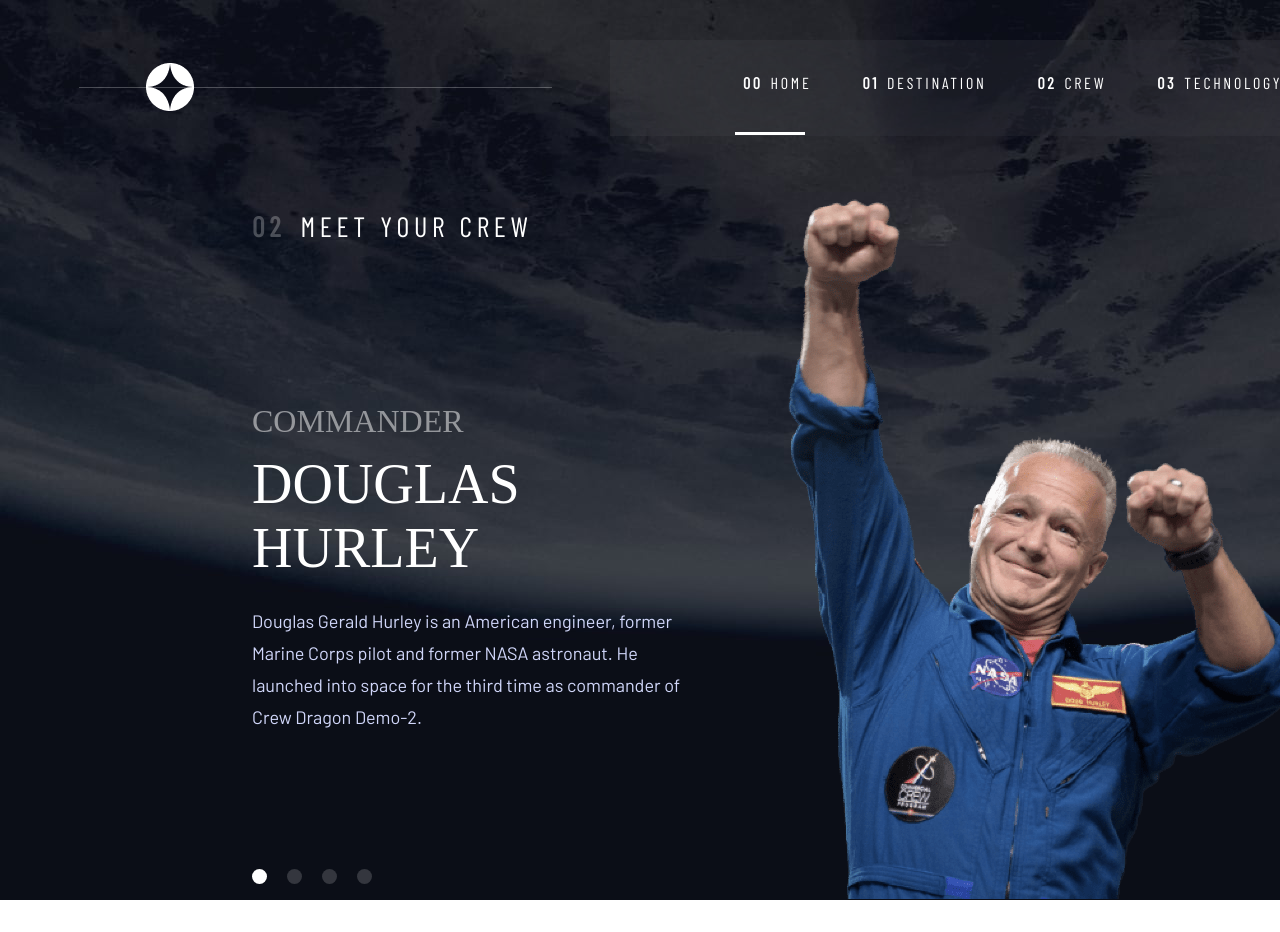
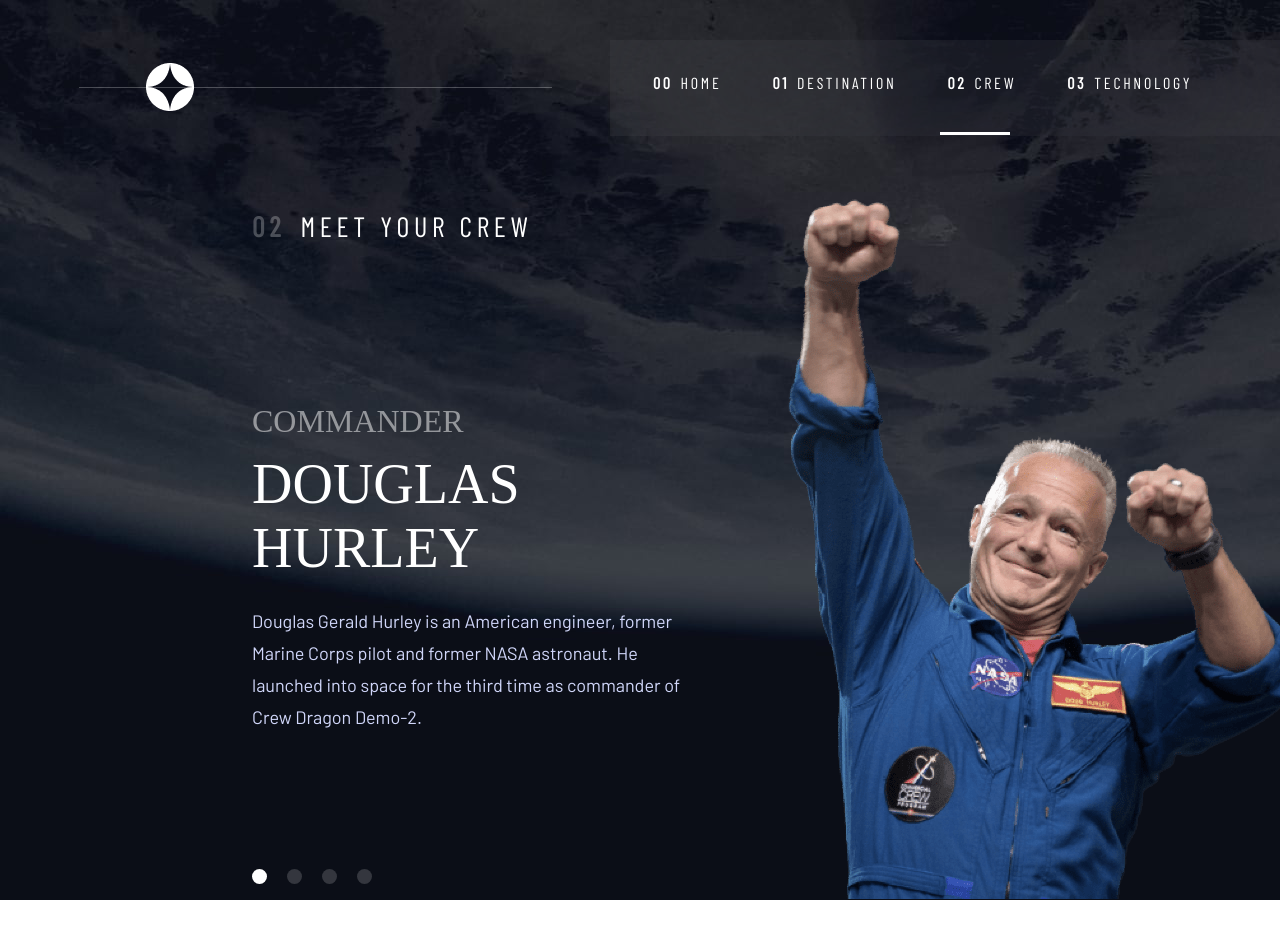
Before and after one commit to Adimula3/sapce-tourism-react, a React (Create React App) app: page /crewA in a window 1280 px wide. Shown: the top 932 px of the page. Built offline with nearby package versions, Linux system fonts and the light colour scheme; a web font is replaced by a local one.

Commit message:
desktop-view

```diff
--- a/src/components/navbar.js
+++ b/src/components/navbar.js
@@ -1,7 +1,7 @@
 import React from "react";
 import '../styles/style.css';
 import Brand from '../assets/home/img.png';
-import {Link} from "react-router-dom";
+import {Link, NavLink} from "react-router-dom";
 const Navbar = () => {
     return (
         <div>
@@ -10,17 +10,17 @@
                     <Link className="navbar-brand" to="/"><img src={Brand} alt="brand"/></Link>
                     <hr/>
                     <ul className="navbar-nav me-auto mb-2 mb-lg-0">
-                        <li className="nav-item active">
-                            <Link to="/"  className="nav-link down-active"><b>00</b>Home</Link>
+                        <li className="nav-item">
+                            <NavLink to="/"  className="nav-link"><b>00</b>Home</NavLink>
                         </li>
                         <li className="nav-item">
-                            <Link to="/destinationA" className="nav-link"><b>01</b>Destination</Link>
+                            <NavLink to="/destinationA" className="nav-link"><b>01</b>Destination</NavLink>
                         </li>
                         <li className="nav-item">
-                            <Link to="/crewA"  className="nav-link"><b>02</b>Crew</Link>
+                            <NavLink to="/crewA"  className="nav-link"><b>02</b>Crew</NavLink>
                         </li>
                         <li className="nav-item">
-                            <Link to="/technologyA"  className="nav-link"><b>03</b>Technology</Link>
+                            <NavLink to="/technologyA"  className="nav-link"><b>03</b>Technology</NavLink>
                         </li>
                     </ul>
                 </div>
--- a/src/styles/style.css
+++ b/src/styles/style.css
@@ -41,12 +41,11 @@
     line-height: 19px;
     letter-spacing: 2.7px;
 }
-.down-active {
+.nav-item a.active {
     position: relative;
     padding-bottom: 40px;
 }
-
-.down-active::before{
+.nav-item a.active::before {
     content: "";
     width: 70px;
     height: 3px;
@@ -55,6 +54,7 @@
     top: 100%;
     background: #FFFFFF;;
 }
+
 .brand {
     display: none;
 }
```
